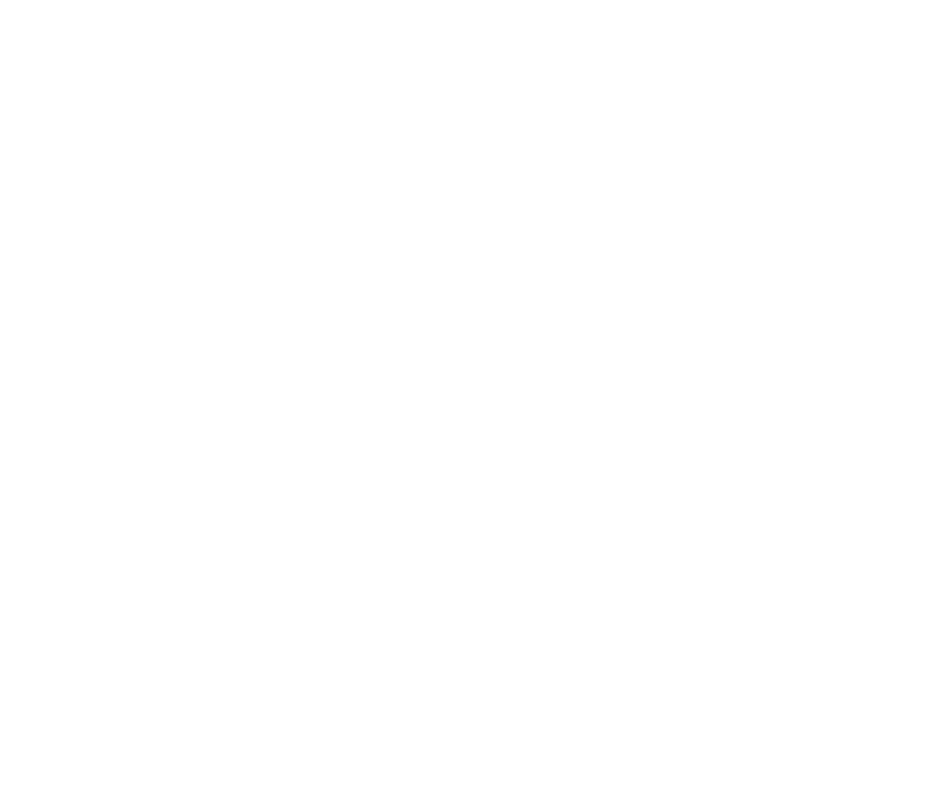
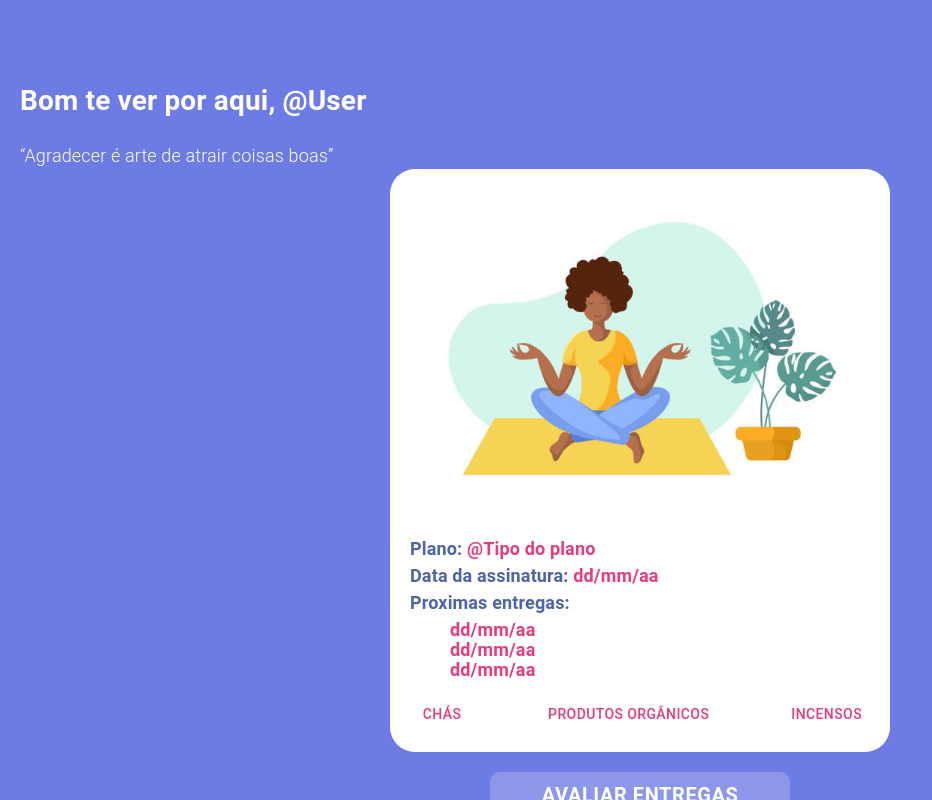
Before and after one commit to cybalencar96/gratibox-front, a JavaScript app: page /signature in a window 1280 px wide. Before the commit this address had no page. Shown: the whole page, without its empty margins (0-932 px from the left). Built offline with nearby package versions, Linux system fonts and the light colour scheme.

Commit message:
add layout signature

```diff
--- a/src/App.js
+++ b/src/App.js
@@ -2,6 +2,7 @@
 import Home from './components/pages/Home/Home';
 import Login from './components/pages/Login/Login';
 import Plans from './components/pages/Plans/Plans';
+import Signature from './components/pages/Signature/Signature';
 import Signup from './components/pages/Signup/Signup';
 
 export default function App() {
@@ -12,6 +13,7 @@
         <Route path="/login" element={<Login />} />
         <Route path="/signup" element={<Signup />} />
         <Route path="/plans" element={<Plans />} />
+        <Route path="/signature" element={<Signature />} />
       </Routes>
     </BrowserRouter>
   );
--- a/src/components/pages/Login/Login.js
+++ b/src/components/pages/Login/Login.js
@@ -6,7 +6,7 @@
 export default function Login() {
   return (
     <LoginContainer>
-      <Title />
+      <Title center />
       <section className="input-section">
         <MyInput label="Name" variant="outlined" />
         <MyInput label="Password" variant="outlined" />
@@ -15,11 +15,13 @@
         <MyButton
           disableElevation
           variant="contained"
-          sx={{ height: '60px', fontSize: '22px' }}
+          sx={{ height: '60px', fontSize: '22px', fontWeight: 'bold' }}
         >
           Login
         </MyButton>
-        <MyButton>Ainda não sou grato</MyButton>
+        <MyButton sx={{ color: 'white', fontWeight: 'bold' }}>
+          Ainda não sou grato
+        </MyButton>
       </section>
     </LoginContainer>
   );
--- a/src/components/pages/Plans/PlansStyles.js
+++ b/src/components/pages/Plans/PlansStyles.js
@@ -13,10 +13,13 @@
   overflow: scroll;
   padding: 100px 20px 20px 20px;
 
+  & .header-section {
+    width: 100%;
+  }
+
   & .header-section p {
     font-weight: 300;
     font-size: 18px;
-    text-align: center;
     margin-top: 20px;
     max-width: 400px;
     color: white;
--- /dev/null
+++ b/src/components/pages/Signature/Signature.js
@@ -0,0 +1,55 @@
+import Title from '../../shared/Title';
+import { SignatureContainer, PlanSection } from './SignatureStyles';
+import MyButton from '../../shared/MyButton';
+
+export default function Signature() {
+  return (
+    <SignatureContainer>
+      <section className="header-section">
+        <Title>Bom te ver por aqui, @User</Title>
+        <p>“Agradecer é arte de atrair coisas boas”</p>
+      </section>
+
+      <PlanSection>
+        <img src="/img/image03.jpg" alt="woman meditating" />
+        <div className="signature-infos">
+          <div>
+            <span className="info-title">Plano: </span>
+            <span className="info">@Tipo do plano</span>
+          </div>
+          <div>
+            <span className="info-title">Data da assinatura: </span>
+            <span className="info">dd/mm/aa</span>
+          </div>
+          <div>
+            <div className="info-title">Proximas entregas:</div>
+            <p className="info tab">dd/mm/aa</p>
+            <p className="info tab">dd/mm/aa</p>
+            <p className="info tab">dd/mm/aa</p>
+          </div>
+        </div>
+
+        <div className="asked-products">
+          <MyButton autoWidth color="secondary">
+            Chás
+          </MyButton>
+          <MyButton autoWidth color="secondary">
+            Produtos Orgânicos
+          </MyButton>
+          <MyButton autoWidth color="secondary">
+            Incensos
+          </MyButton>
+        </div>
+      </PlanSection>
+      <div className="avaliation">
+        <MyButton
+          disableElevation
+          sx={{ fontSize: '20px', fontWeight: 'bold' }}
+          variant="contained"
+        >
+          Avaliar entregas
+        </MyButton>
+      </div>
+    </SignatureContainer>
+  );
+}
--- /dev/null
+++ b/src/components/pages/Signature/SignatureStyles.js
@@ -0,0 +1,85 @@
+import styled from 'styled-components';
+
+const SignatureContainer = styled.main`
+  background-color: #6d7ce4;
+
+  display: flex;
+  flex-direction: column;
+  align-items: center;
+
+  width: 100vw;
+  height: 100vh;
+  overflow: scroll;
+  padding: 80px 20px 20px 20px;
+
+  & .header-section {
+    width: 100%;
+  }
+
+  & .header-section p {
+    font-weight: 300;
+    font-size: 18px;
+    margin: 20px 0 0 0;
+    max-width: 400px;
+    color: white;
+  }
+
+  & .avaliation {
+    width: 100%;
+    display: flex;
+    justify-content: center;
+    margin: 20px 0;
+  }
+`;
+
+const PlanSection = styled.section`
+  width: 100%;
+  border-radius: 25px;
+  background-color: white;
+  padding: 0 20px 20px 20px;
+  max-width: 500px;
+
+  & img {
+    width: 100%;
+    border-top-left-radius: 25px;
+    border-top-right-radius: 25px;
+  }
+
+  & .signature-infos > div {
+  }
+
+  & .signature-infos p {
+    margin: 0;
+    height: 20px;
+  }
+
+  & .info-title {
+    color: #4d65a8;
+    font-weight: bold;
+    font-size: 18px;
+  }
+
+  & .info {
+    color: #e63c80;
+    font-weight: bold;
+    font-size: 18px;
+  }
+
+  & .tab {
+    padding-left: 40px;
+  }
+
+  & .asked-products {
+    margin-top: 20px;
+    display: flex;
+    justify-content: space-between;
+  }
+
+  @media (max-width: 350px) {
+    .css-uydyiw-MuiButtonBase-root-MuiButton-root {
+      font-size: 10px;
+    }
+  }
+`;
+
+export { SignatureContainer, PlanSection };
--- a/src/components/pages/Signup/Signup.js
+++ b/src/components/pages/Signup/Signup.js
@@ -6,21 +6,25 @@
 export default function Signup() {
   return (
     <SignupContainer>
-            <Title />
-            <section className='input-section'>
-                <MyInput color='common' label='Nome' variant='outlined' />
-                <MyInput  color='common' label='Email' variant='outlined'/>
-                <MyInput color='common' label='Senha' variant='outlined' />
-                <MyInput color='common' label='Confirmar Senha' variant='outlined' />
+      <Title center />
+      <section className="input-section">
+        <MyInput color="common" label="Nome" variant="outlined" />
+        <MyInput color="common" label="Email" variant="outlined" />
+        <MyInput color="common" label="Senha" variant="outlined" />
+        <MyInput color="common" label="Confirmar Senha" variant="outlined" />
       </section>
-            <section className='buttons-section'>
+      <section className="buttons-section">
         <MyButton
           disableElevation
-                    variant='contained'
-                    sx={{height: '60px', fontSize: '22px'}}
-                >Signup</MyButton>
-                <MyButton>Já sou grato</MyButton>
+          variant="contained"
+          sx={{ height: '60px', fontSize: '22px', fontWeight: 'bold' }}
+        >
+          Signup
+        </MyButton>
+        <MyButton sx={{ color: 'white', fontWeight: 'bold' }}>
+          Já sou grato
+        </MyButton>
       </section>
     </SignupContainer>
-    )
+  );
 }
--- a/src/components/shared/MyButton.js
+++ b/src/components/shared/MyButton.js
@@ -1,14 +1,11 @@
-import styled from "styled-components";
-import { Button } from '@material-ui/core'
+import styled from 'styled-components';
+import { Button } from '@material-ui/core';
 
 const MyButton = styled(Button)`
-    color: white!important;
-    font-weight: bold!important;
-    border-radius: 10px!important;
+  border-radius: 10px !important;
 
-    width: 80%;
-    max-width: 300px;
-
-`
+  width: ${(props) => (props.autoWidth ? 'auto' : '80%')};
+  max-width: ${(props) => (props.autoWidth ? '' : '300px')};
+`;
 
 export default MyButton;
--- a/src/components/shared/Title.js
+++ b/src/components/shared/Title.js
@@ -1,17 +1,18 @@
 import styled from 'styled-components';
 
-export default function Title({children, ...other}) {
+export default function Title({ children, center, ...other }) {
   return (
-        <Header other={other}>
+    <Header center={center} other={other}>
       {children || 'Bem vindo(a) ao GratiBox'}
     </Header>
-    )
+  );
 }
 
 const Header = styled.header`
   color: white;
   font-size: 28px;
   font-weight: 700;
-    text-align: center;
+  text-align: ${(props) => (props.center ? 'center' : '')};
   margin-bottom: 20px;
-`
+  width: 100%;
+`;
--- a/src/theme.js
+++ b/src/theme.js
@@ -6,14 +6,13 @@
       dark: '#6d7ce4', // background
       main: '#8C97EA', // button
       light: '#e0d1ed', // input pink
-            contrastText: "#fff"
+      contrastText: '#fff',
     },
     secondary: {
-            main: '#e63c80', //redish infos
-            light: '#e5cdb3', // ?
-            contrastText: "#fff"
+      main: '#e63c80', // redish infos
+      contrastText: '#e5cdb3',
     },
-    }
-})
+  },
+});
 
 export default theme;
```
Also changed, not shown: src/index.js (+9 -8 lines), .eslintrc.json. Lines whose indentation alone changed are shown as unchanged.
